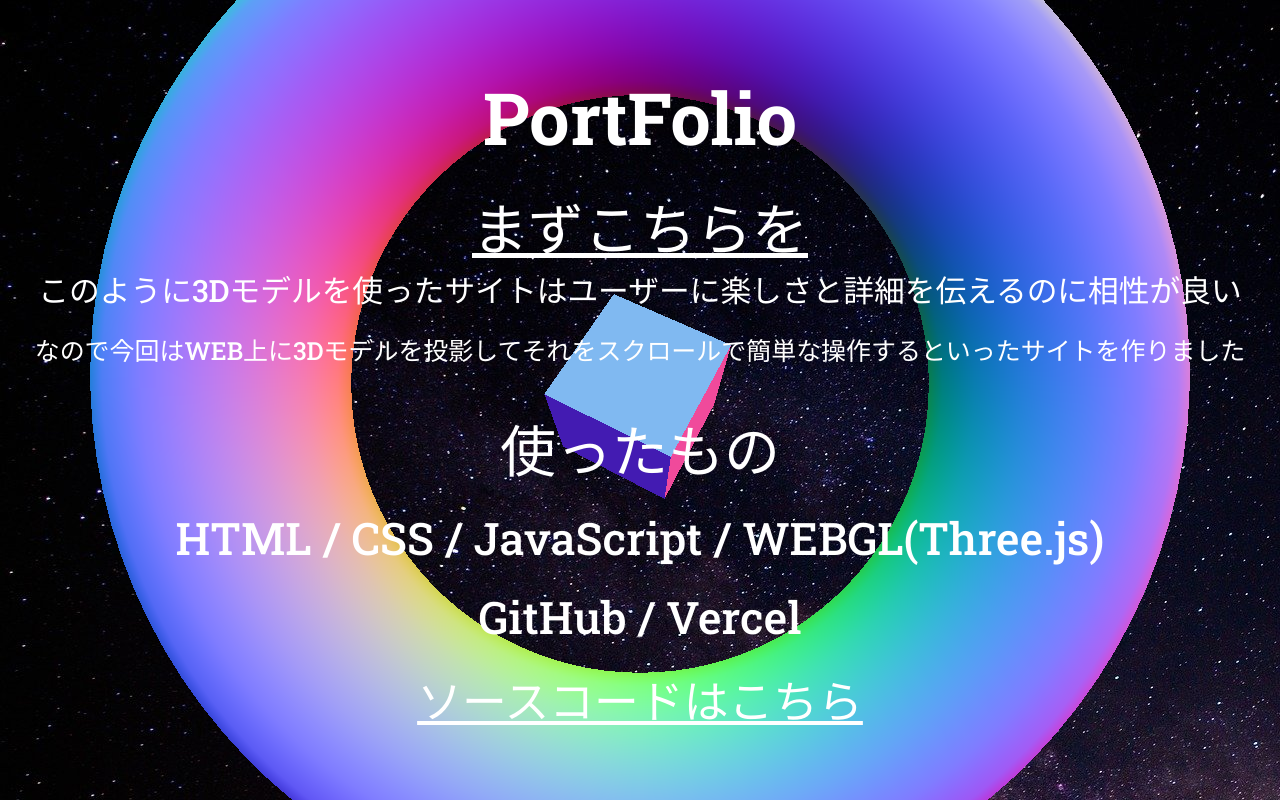
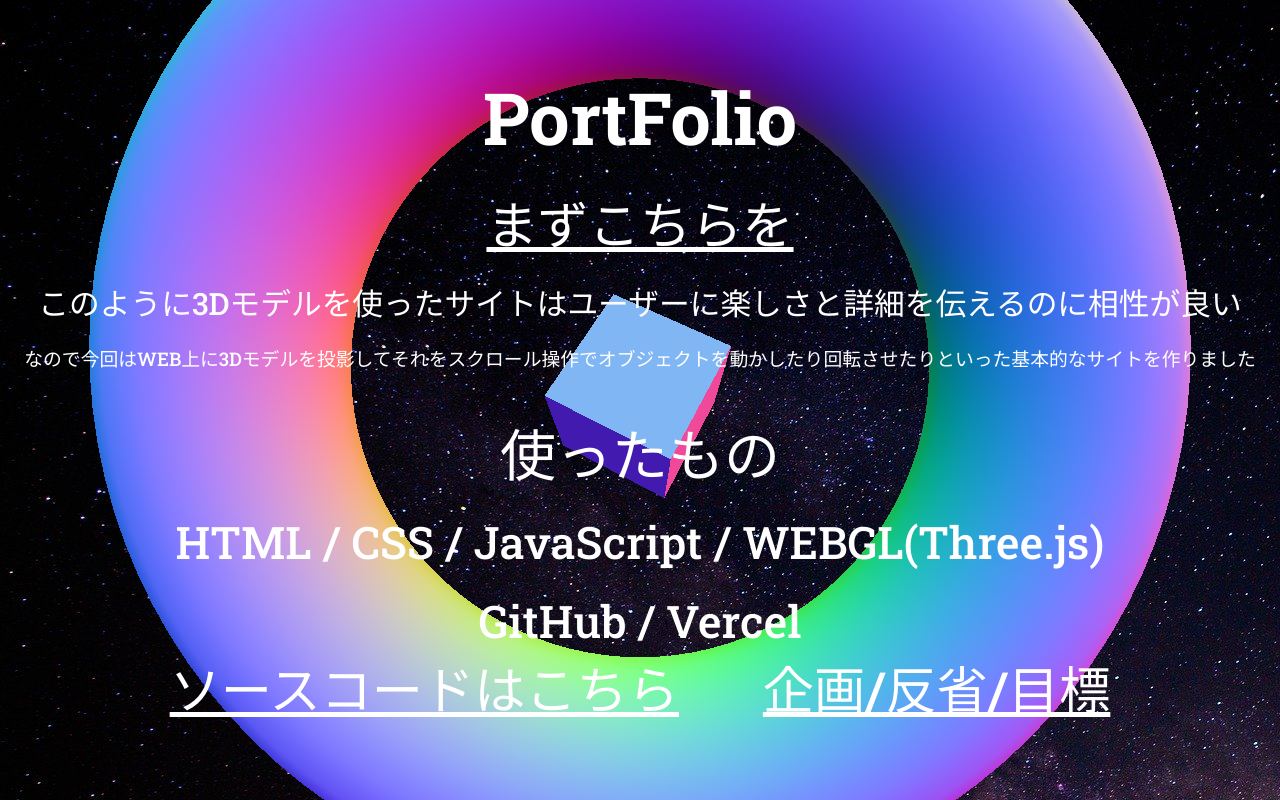
Before and after one commit to CHIAKI0911/portfolio-website-deploy, a website built with Vite: page index.html in a window 1280 px wide. Shown: the top 800 px of the page. Built offline with nearby package versions, Linux system fonts and the light colour scheme; animation ran at ten frames a second.

Commit message:
all done

```diff
--- a/index.html
+++ b/index.html
@@ -10,9 +10,9 @@
 
 
     <!--ローディング画面の作成-->
-    <div id="loading" class="loading" >
+    <!-- <div id="loading" class="loading" >
       <div class="loadingText">LOADING...</div>
-    </div>
+    </div> -->
 
     <canvas id="webgl"></canvas>
 
@@ -22,18 +22,20 @@
       <section>
         <a href="https://www2.panasonic.biz/jp/dsr/index/zaitaku/">まずこちらを</a>
 
+
         <p id="font1">このように3Dモデルを使ったサイトはユーザーに楽しさと詳細を伝えるのに相性が良い</p>
-        <p id="font2">なので今回はWEB上に3Dモデルを投影してそれをスクロールで簡単な操作するといったサイトを作りました</p>
+        <p id="font2">なので今回はWEB上に3Dモデルを投影してそれをスクロール操作でオブジェクトを動かしたり回転させたりといった基本的なサイトを作りました</p>
       </section>
 
       <section>
         <p>使ったもの</p>
         <p id="font3">HTML / CSS / JavaScript / WEBGL(Three.js)</p>
         <p id="font3">GitHub / Vercel</p>
-        <p id="font3"><a href="https://github.com/CHIAKI0911/portfolio-website-deploy.git">ソースコードはこちら</a></p>
+        <a id="font5" href="https://github.com/CHIAKI0911/portfolio-website-deploy.git">ソースコードはこちら</a>
+        <a id="font6" href="https://acrobat.adobe.com/id/urn:aaid:sc:AP:e4ed4aeb-1b55-44c7-b1aa-d11c9303d960">企画/反省/目標</a></p>
       </section>
-      <dev>
-      </dev>
+
+
 
 
     </main>
--- a/main.js
+++ b/main.js
@@ -48,7 +48,7 @@
 const boxGeometry = new THREE.BoxGeometry(5,5,5,10);    //box(正方形)型の追加
 const boxMaterial = new THREE.MeshNormalMaterial();
 const box = new THREE.Mesh(boxGeometry,boxMaterial);
-box.position.set(0,0.5,-15);    //boxの座標をマイナス方向に持っていく
+box.position.set(0,0,-15);    //boxのz座標をマイナス方向に持っていく
 box.rotation.set(1,1,0);    //角度
 //座標の指定をしていないとboxとカメラの座標位置がかぶっているからオブジェクトが見えない→(webglにおけるｘ、ｙ、ｚ座標のつかみが必要)
 
--- a/style.css
+++ b/style.css
@@ -45,6 +45,7 @@
 
 a {
   color: white;
+  font-size:  4vw;
 }
 
 
@@ -59,13 +60,14 @@
 }
 
 p#font1{
+  margin-top: 20px;
   font-size: 2.4vw;
 }
 
 p#font2{
   text-align: center;
   margin-top: 20px;
-  font-size: 1.95vw;
+  font-size: 1.47vw;
 }
 
 
@@ -73,6 +75,17 @@
   text-align: center;
   margin-top: 20px;
   font-size: 3.5vw;
+}
+
+#font5{
+  text-align: center;
+  font-size: 4vw;
+  margin-right: 70px;
+}
+
+#font6{
+  text-align: center;
+  font-size: 4vw;
 }
 
 .loading{
```
